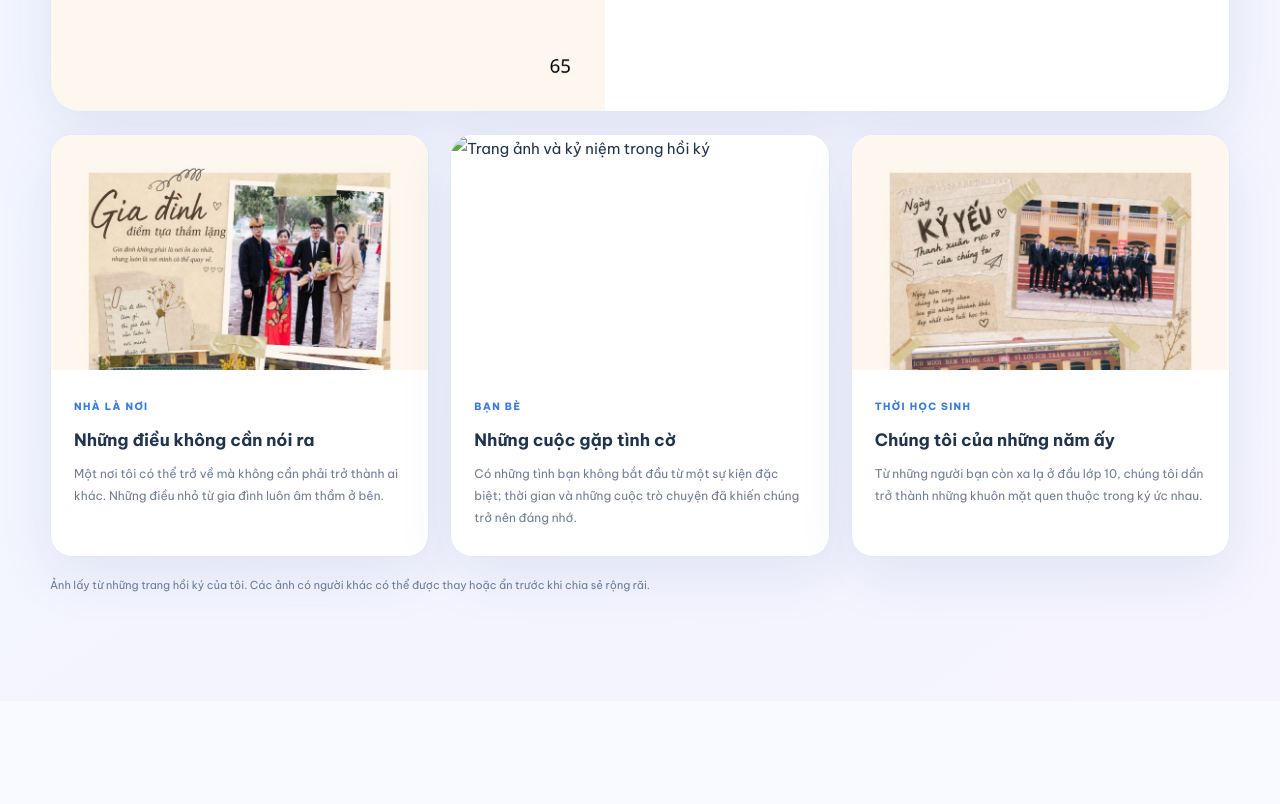
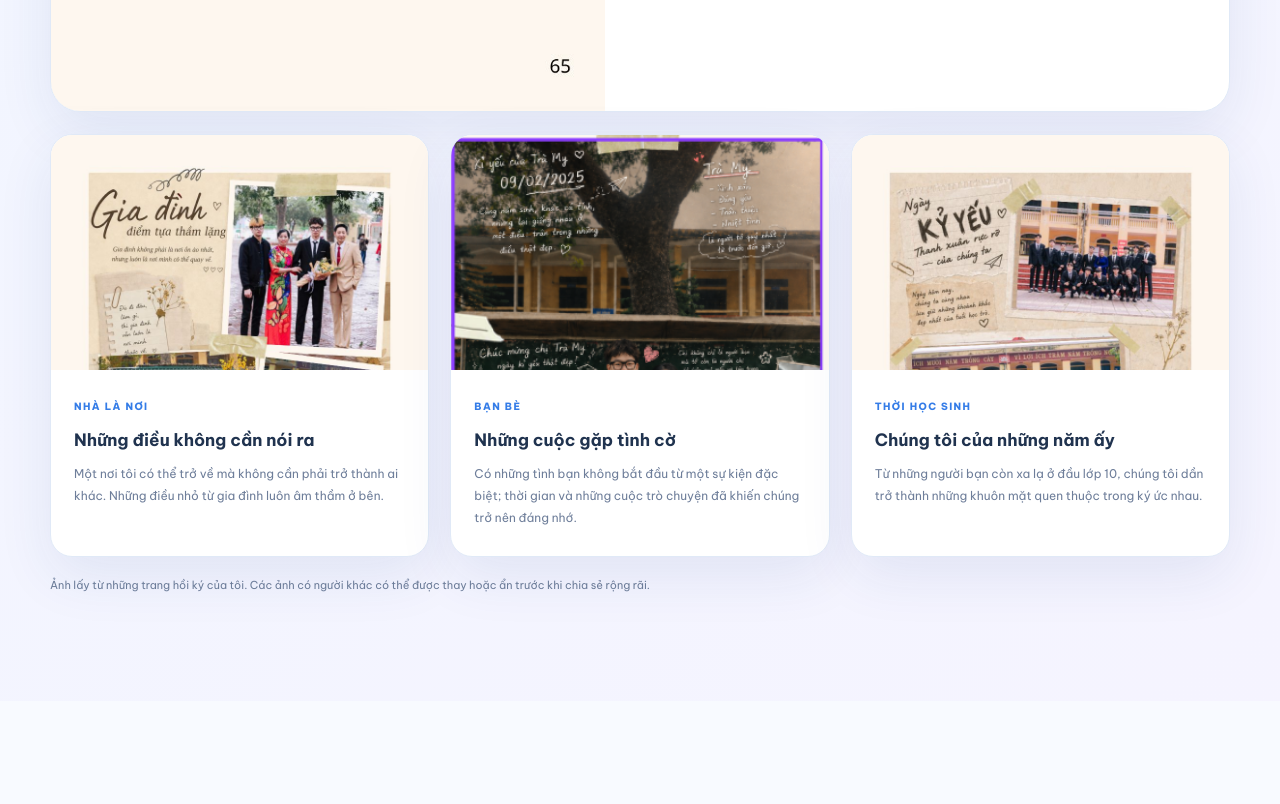
Before and after one commit to phamducmanh2th/phamducmanh, a plain HTML site: page index.html in a window 1280 px wide. Shown: the part 5280-6084 px from the top of the page. Drawn offline with nearby package versions, Linux system fonts and the light colour scheme.

Commit message:
Update index.html

```diff
--- a/index.html
+++ b/index.html
@@ -108,7 +108,7 @@
         <div class="memory-feature reveal"><div class="memory-feature-photo"><img src="assets/ky-yeu-gia-dinh.jpg" loading="lazy" alt="Trang sách về ngày kỷ yếu và kỷ niệm gia đình" /></div><div class="memory-feature-copy"><span class="eyebrow">FAMILY FIRST</span><h3>Một bức ảnh, một nơi để trở về.</h3><p>Tôi lớn lên trong gia đình bốn người. Bố mẹ làm nông, quen với những công việc vất vả của làng quê. Sự yêu thương trong nhà không phải lúc nào cũng thể hiện bằng lời nói.</p><p>Trong cuốn hồi ký, tôi kể về một ngày kỷ yếu đầu năm 2025. Giữa những cơn mưa nhẹ, cả gia đình cùng đứng chung trong một khung hình. Đó là điều giản dị mà tôi muốn lưu giữ thật lâu.</p><span class="memory-mini">Gia đình · Năm cuối cấp · Kỷ yếu</span></div></div>
         <div class="memory-cards">
           <article class="memory-card reveal"><img src="assets/album-gia-dinh.jpg" loading="lazy" alt="Trang album ảnh gia đình từ hồi ký" /><div><span class="memory-category">NHÀ LÀ NƠI</span><h3>Những điều không cần nói ra</h3><p>Một nơi tôi có thể trở về mà không cần phải trở thành ai khác. Những điều nhỏ từ gia đình luôn âm thầm ở bên.</p></div></article>
-          <article class="memory-card reveal"><img src="assets/toi.jpg.jpg" loading="lazy" alt="Trang ảnh và kỷ niệm trong hồi ký" /><div><span class="memory-category">BẠN BÈ</span><h3>Những cuộc gặp tình cờ</h3><p>Có những tình bạn không bắt đầu từ một sự kiện đặc biệt; thời gian và những cuộc trò chuyện đã khiến chúng trở nên đáng nhớ.</p></div></article>
+          <article class="memory-card reveal"><img src="assets/tramy.jpg" loading="lazy" alt="Trang ảnh và kỷ niệm trong hồi ký" /><div><span class="memory-category">BẠN BÈ</span><h3>Những cuộc gặp tình cờ</h3><p>Có những tình bạn không bắt đầu từ một sự kiện đặc biệt; thời gian và những cuộc trò chuyện đã khiến chúng trở nên đáng nhớ.</p></div></article>
           <article class="memory-card reveal"><img src="assets/ky-yeu-lop.jpg" loading="lazy" alt="Trang kỷ yếu thời học sinh từ cuốn hồi ký" /><div><span class="memory-category">THỜI HỌC SINH</span><h3>Chúng tôi của những năm ấy</h3><p>Từ những người bạn còn xa lạ ở đầu lớp 10, chúng tôi dần trở thành những khuôn mặt quen thuộc trong ký ức nhau.</p></div></article>
         </div>
         <p class="gallery-note">Ảnh lấy từ những trang hồi ký của tôi. Các ảnh có người khác có thể được thay hoặc ẩn trước khi chia sẻ rộng rãi.</p>
```
